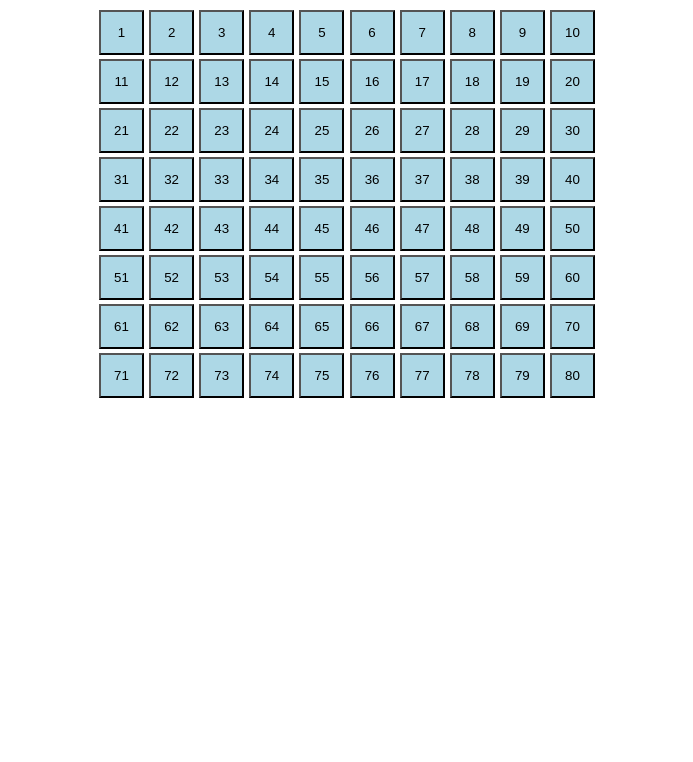
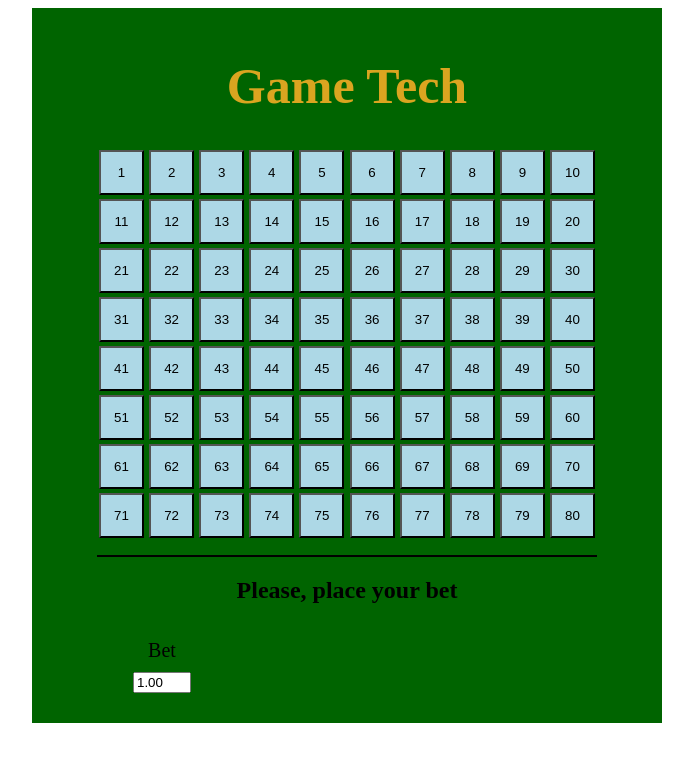
Before and after one commit to danihr23/react_Tech_Interview, a React (Create React App) app: page / in a window 1280 px wide. Shown: the top 762 px of the page, without its empty margins (293-986 px from the left). Built offline with nearby package versions, Linux system fonts and the light colour scheme.

Commit message:
betField_done

```diff
--- /dev/null
+++ b/src/components/betField/betField.js
@@ -0,0 +1,28 @@
+import React, { useEffect, useState } from 'react'
+
+import './betfield.css'
+
+const BetField = ()=>{
+ const[inputValue, setInputValue] = useState(1)
+
+ const OnchangeHandler =(e)=>{
+    //const value = parseFloat(e.target.value)
+   setInputValue(e.target.value)
+
+ }
+
+
+    return(
+        <div className="betField">
+           <label className="betFieldLabel" htmlFor="bet">Bet</label>
+           <span className="betFieldSpan">
+               <input type='number' id="bet" name='bet' min='01' step='0.1' value={parseFloat(inputValue).toFixed(2)} onChange={OnchangeHandler}/>
+           </span>
+
+        </div>
+    )
+
+}
+
+
+export default BetField
--- /dev/null
+++ b/src/components/betField/betfield.css
@@ -0,0 +1,16 @@
+.betField{
+    text-align: center;
+    margin: 15px;
+
+    display: flex;
+    flex-direction: column;
+    width: 100px;
+}
+.betFieldLabel{
+    font-size: 20px;
+    margin: 10px;
+    padding-top: 5px;
+}
+#bet{
+    width: 50px;
+}
--- /dev/null
+++ b/src/components/gameField/gameField.css
@@ -0,0 +1,19 @@
+.gameField{
+    margin: auto;
+    text-align: center;
+    width:600px ;
+    padding: 15px;
+    background-color: darkgreen;
+}
+.gameField h1{
+    font-size: 50px;
+    color: goldenrod;
+}
+.betsInputs{
+
+    border-top: 2px solid black;
+    margin:  15px auto;
+    width: 500px;
+    text-align: center;
+
+}
--- a/src/components/gameField/gameField.js
+++ b/src/components/gameField/gameField.js
@@ -1,6 +1,7 @@
 import React, { useEffect, useState } from 'react'
 import Buttons from "../buttons/buttons"
-
+import BetField from '../betField/betField'
+import './gameField.css'
 const GameField =()=>{
 
 
@@ -10,8 +11,16 @@ const GameField =()=>{
 
         return(
             <div className="gameField">
+                <h1>Game Tech</h1>
+              <Buttons/>
+              <div className='betsInputs'>
+                  <h2>Please, place your bet</h2>
+                  <section>
+                  <BetField/>
+                  </section>
 
-              <Buttons/>
+              </div>
+
 
             </div>
 
```
